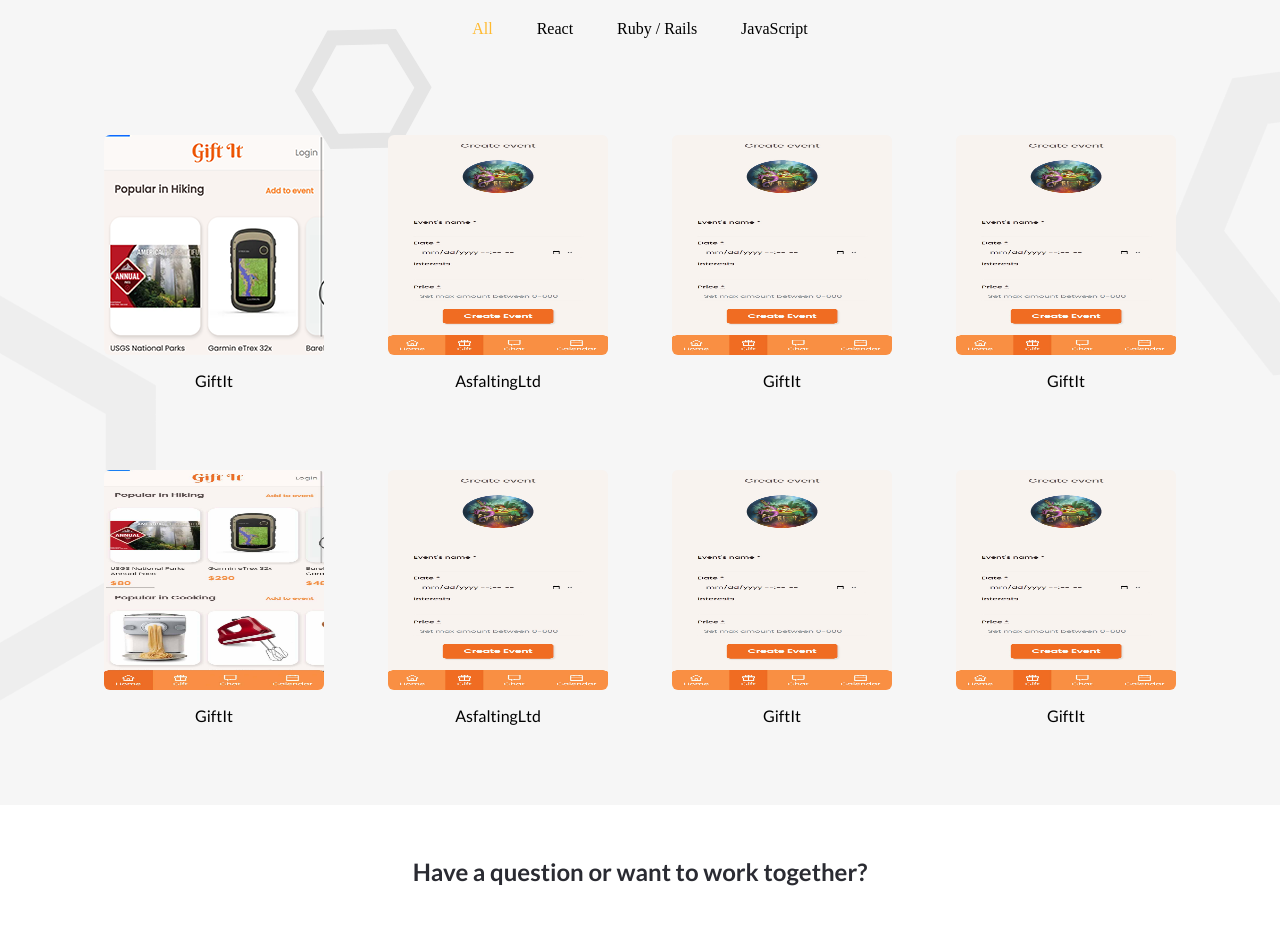
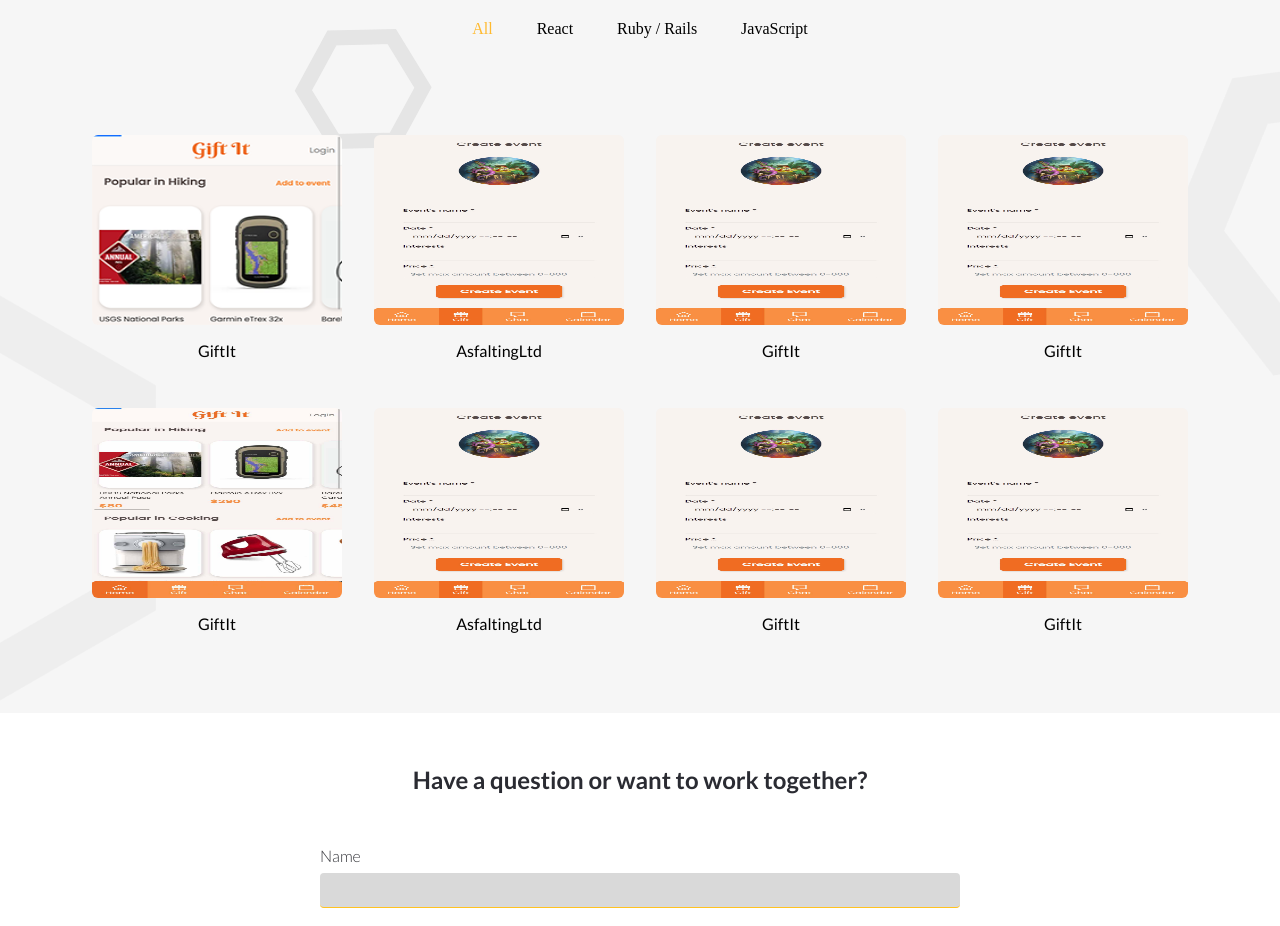
Before and after one commit to tielass/portfolio-website, a React (Create React App) app: page / in a window 1280 px wide. Shown: the part 4380-5306 px from the top of the page. Built offline with nearby package versions, Linux system fonts and the light colour scheme.

Commit message:
single pages added

```diff
--- a/src/App.js
+++ b/src/App.js
@@ -7,7 +7,7 @@ import Illustration from './pages/Illustration'
 import Uiux from './pages/Uiux'
 import Visualdesign from './pages/Visualdesign'
 import Home from './pages/Home'
-
+import SingleProjectPage from './components/SingleProjectPage'
 
 function App() {
   return (
@@ -20,6 +20,8 @@ function App() {
           <Route path='/illustration' exact element={<Illustration />} />
           <Route path='/uiux' exact element={<Uiux />} />
           <Route path="/visualdesign/" exact element = { <Visualdesign /> } />
+          <Route path="/development/:id" exact element = { <SingleProjectPage /> } />
+          <Route path="/illustration/:id" exact element = { <SingleProjectPage /> } />
         </Routes>
         <Footer />
       </Router>
--- a/src/components/Projects.jsx
+++ b/src/components/Projects.jsx
@@ -36,7 +36,7 @@ function Projects() {
       <div className="projects--gallery--grid">
         {filteredProjects.map( project => {
           return (
-            <Link className='projects--card--link'>
+            <Link className='projects--card--link' to={`/development/${project.id}`}>
               <ProjectCard key={project.id} title={project.title} image={project.image[0]} tag={project.tag}/>
             </Link>
           )
--- a/src/components/SingleProjectPage.jsx
+++ b/src/components/SingleProjectPage.jsx
@@ -1,9 +1,17 @@
 import React from 'react'
+import { useParams } from 'react-router-dom'
+import { projectsDb } from '../helpers/projectsDb'
+import { illustrationDb } from '../helpers/illustrationDb'
+
 
 function SingleProjectPage() {
+
+  const { id } = useParams()
+  const projects = projectsDb.find(project => project.id === id)
+
   return (
-    <div>
-
+    <div className='single--page'>
+      <p>single</p>
     </div>
   )
 }
--- a/src/pages/Illustration.js
+++ b/src/pages/Illustration.js
@@ -35,7 +35,7 @@ function Illustration() {
       <div className="projects--gallery--grid">
         {filteredIllustrations.map( project => {
           return (
-            <Link className='projects--card--link'>
+            <Link className='projects--card--link' to={`/illustration/${project.id}`}>
               <ProjectCard key={project.id} title={project.title} image={project.image[0]} tag={project.tag}/>
             </Link>
           )
--- a/src/style/Projects.css
+++ b/src/style/Projects.css
@@ -44,7 +44,7 @@
 .projects--gallery--grid{
   display: grid;
   grid-template-columns: repeat(4, 1fr);
-  gap: 4rem;
+  gap: 2rem;
   margin: 4rem 1rem;
 }
 
@@ -55,8 +55,8 @@
 }
 
 .projectcard--img--container {
-  width: 220px;
-  height: 220px;
+  width: 250px;
+  height: 190px;
 }
 
 .projectcard--img{
```
